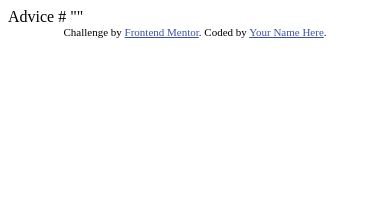
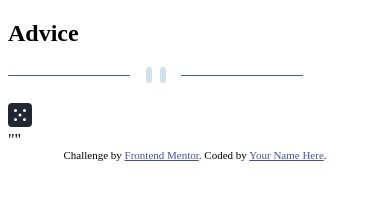
Before and after one commit to DicksenT/Advice-gen, a plain HTML site: page index.html in a window 390 px wide. Drawn offline with Linux system fonts and the light colour scheme; no server answers.

Commit message:
semantics

```diff
--- a/index.html
+++ b/index.html
@@ -1,28 +1,46 @@
 <!DOCTYPE html>
 <html lang="en">
   <head>
-  <meta charset="UTF-8">
-  <meta name="viewport" content="width=device-width, initial-scale=1.0"> <!-- displays site properly based on user's device -->
+    <meta charset="UTF-8" />
+    <meta name="viewport" content="width=device-width, initial-scale=1.0" />
+    <!-- displays site properly based on user's device -->
 
-  <link rel="icon" type="image/png" sizes="32x32" href="./images/favicon-32x32.png">
+    <link
+      rel="icon"
+      type="image/png"
+      sizes="32x32"
+      href="./images/favicon-32x32.png"
+    />
 
-  <title>Frontend Mentor | Advice generator app</title>
+    <title>Advice generator app</title>
 
     <!-- Feel free to remove these styles or customise in your own stylesheet 👍 -->
     <style>
-    .attribution { font-size: 11px; text-align: center; }
-    .attribution a { color: hsl(228, 45%, 44%); }
+      .attribution {
+        font-size: 11px;
+        text-align: center;
+      }
+      .attribution a {
+        color: hsl(228, 45%, 44%);
+      }
     </style>
+    <link rel="stylesheet" href="style.css" />
+    <script defer src="main.js"></script>
   </head>
   <body>
-
-  Advice #<!-- Advice ID goes here -->
-
+    <main>
+      <article class="advice-card">
+        <h1 class="adv-num">Advice <div id="span" class="num"></div></h1>
+        <p class="adv-text"> <img src="images/pattern-divider-mobile.svg" alt=""></p>
+        <div class="img-container"><img src="images/icon-dice.svg" alt=""></div>
     "<!-- Advice text goes here -->"
-
+  </article>
     <div class="attribution">
-    Challenge by <a href="https://www.frontendmentor.io?ref=challenge" target="_blank">Frontend Mentor</a>.
-    Coded by <a href="#">Your Name Here</a>.
+      Challenge by
+      <a href="https://www.frontendmentor.io?ref=challenge" target="_blank"
+        >Frontend Mentor</a
+      >. Coded by <a href="#">Your Name Here</a>.
     </div>
+  </main>
   </body>
 </html>
--- a/main.js
+++ b/main.js
@@ -0,0 +1,13 @@
+async function advice() {
+  try {
+    const response = await fetch("https://api.adviceslip.com/advice");
+    if (!response.ok) {
+      console.log(response.status);
+    }
+    const result = await response.json();
+    console.log(result.slip);
+  } catch (error) {
+    console.error(error);
+  }
+}
+advice();
```
Lines whose indentation alone changed are shown as unchanged.
